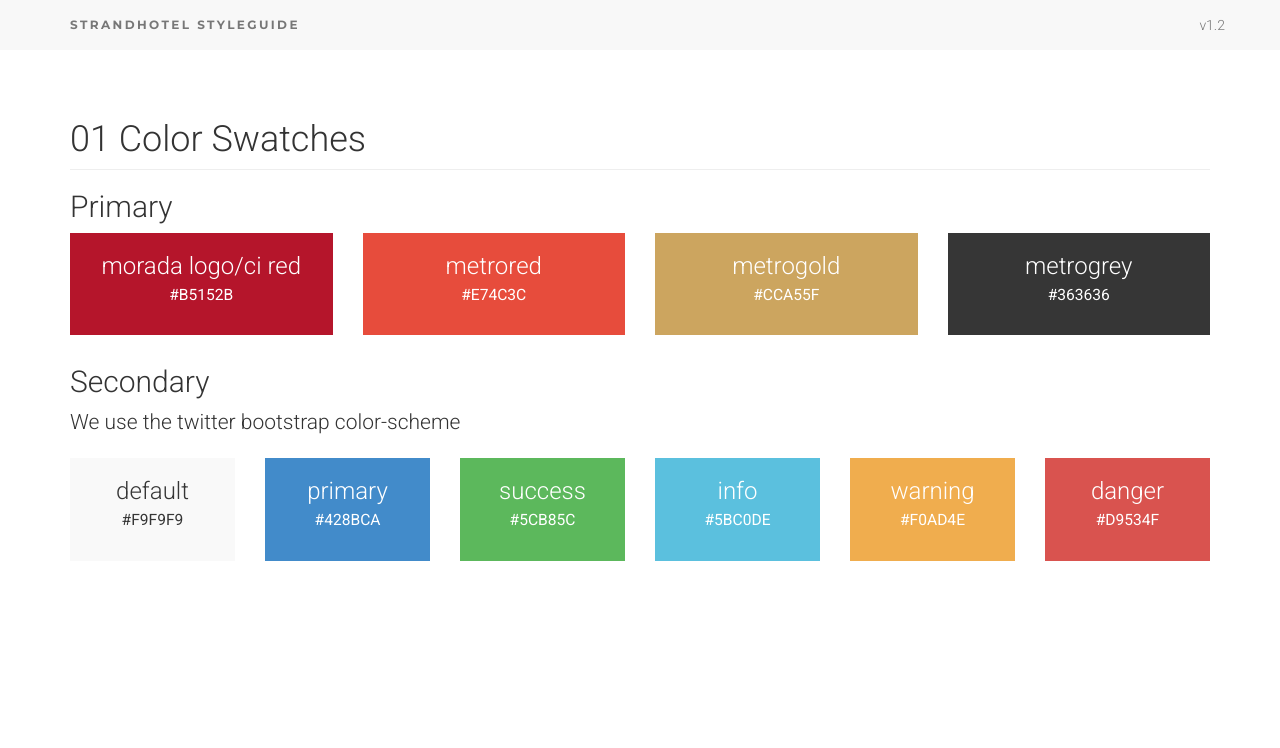
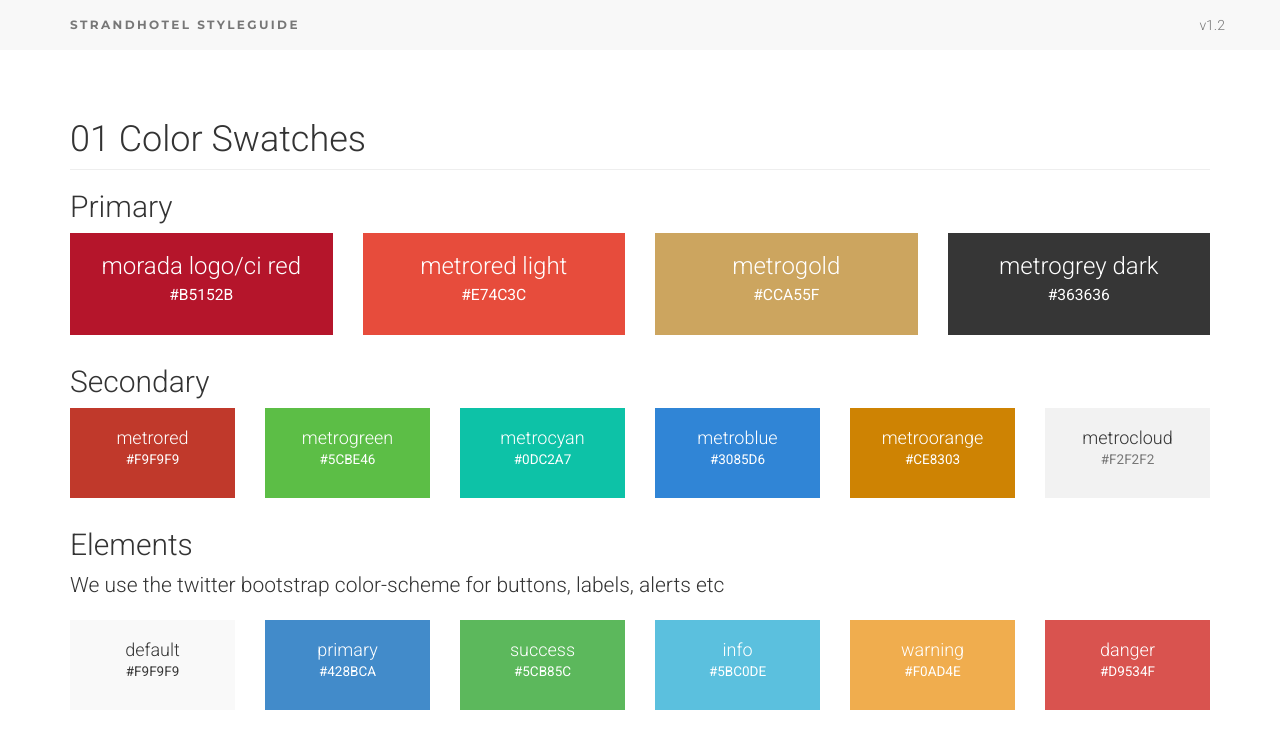
Before and after one commit to Duckstein/morada-strandhotel-styleguide, a plain HTML site: page source/index.html in a window 1280 px wide. Drawn offline with nearby package versions, Linux system fonts and the light colour scheme.

Commit message:
more colors
added sec colors and element colors

```diff
--- a/source/assets/css/style.css
+++ b/source/assets/css/style.css
@@ -50,7 +50,7 @@ a:focus {
     outline-offset: -2px;
 }
 
-h1, h2, h3 {
+h1, h2, h3, h4 {
 	font-weight: 300;
 	margin-top: 0;
 }
@@ -105,14 +105,32 @@ h1, h2, h3 {
 .moradared-bg {background: #b5152b; color: #ffffff;}
 .moradared-bg small {color: #ffffff;}
 
-.metrored-bg {background: #e74c3c; color: #ffffff;}
-.metrored-bg small {color: #ffffff;}
+.metroredlight-bg {background: #e74c3c; color: #ffffff;}
+.metroredlight-bg small {color: #ffffff;}
 
 .metrogold-bg {background: #CCA55F; color: #ffffff;}
 .metrogold-bg small {color: #ffffff;}
 
-.metrogrey-bg {background: #363636; color: #ffffff;}
-.metrogrey-bg small {color: #ffffff;}
+.metrogreydark-bg {background: #363636; color: #ffffff;}
+.metrogreydark-bg small {color: #ffffff;}
+
+.metrored-bg {background: #C0392B; color:#ffffff;}
+.metrored-bg small {color: #ffffff;}
+
+.metrogreen-bg {background: #5CBE46; color:#ffffff;}
+.metrogreen-bg small {color: #ffffff;}
+
+.metrocyan-bg {background: #0DC2A7; color:#ffffff;}
+.metrocyan-bg small {color: #ffffff;}
+
+.metroblue-bg {background: #3085D6; color:#ffffff;}
+.metroblue-bg small {color: #ffffff;}
+
+.metroorange-bg {background: #CE8303; color:#ffffff;}
+.metroorange-bg small {color: #ffffff;}
+
+.metrocloud-bg {background: #F2F2F2;}
+
 
 .default-bg {background: #f9f9f9; color: #363636;}
 .default-bg small {color: #363636;}
--- a/source/index.html
+++ b/source/index.html
@@ -63,8 +63,8 @@
                 </div>
             </div>
             <div class="col-md-3 text-center">
-            	<div class="color-tile metrored-bg">
-            		<h3>metrored<br><small>#E74C3C</small></h3>
+            	<div class="color-tile metroredlight-bg">
+            		<h3>metrored light<br><small>#E74C3C</small></h3>
                 </div>
             </div>
             <div class="col-md-3 text-center">
@@ -73,48 +73,87 @@
                 </div>
             </div>
             <div class="col-md-3 text-center">
-            	<div class="color-tile metrogrey-bg">
-            		<h3>metrogrey<br><small>#363636</small></h3>
+            	<div class="color-tile metrogreydark-bg">
+            		<h3>metrogrey dark<br><small>#363636</small></h3>
                 </div>
             </div>
         </div>
+
         <div class="row">
         	<div class="col-xs-12">
             	<h2>Secondary</h2>
+            </div>
+        </div>
+        <div class="row">
+       	  <div class="col-md-2 text-center">
+            	<div class="color-tile metrored-bg">
+            		<h4>metrored<br><small>#F9F9F9</small></h4>
+              </div>
+            </div>
+            <div class="col-md-2 text-center">
+            	<div class="color-tile metrogreen-bg">
+            		<h4>metrogreen<br><small>#5CBE46</small></h4>
+                </div>
+            </div>
+            <div class="col-md-2 text-center">
+            	<div class="color-tile metrocyan-bg">
+            		<h4>metrocyan<br><small>#0DC2A7</small></h4>
+                </div>
+            </div>
+            <div class="col-md-2 text-center">
+            	<div class="color-tile metroblue-bg">
+            		<h4>metroblue<br><small>#3085D6</small></h4>
+                </div>
+            </div>
+            <div class="col-md-2 text-center">
+            	<div class="color-tile metroorange-bg">
+            		<h4>metroorange<br><small>#CE8303</small></h4>
+                </div>
+            </div>
+            <div class="col-md-2 text-center">
+            	<div class="color-tile metrocloud-bg">
+            		<h4>metrocloud<br><small>#F2F2F2</small></h4>
+                </div>
+            </div>
+        </div>
+
+        <div class="row">
+        	<div class="col-xs-12">
+            	<h2>Elements</h2>
                 <p class="lead">
-                	We use the twitter bootstrap color-scheme
+                	We use the twitter bootstrap color-scheme for buttons, labels, alerts etc
                 </p>
             </div>
         </div>
         <div class="row">
        	  <div class="col-md-2 text-center">
             	<div class="color-tile default-bg">
-            		<h3>default<br><small>#F9F9F9</small></h3>
+            		<h4>default<br><small>#F9F9F9</small></h4>
               </div>
             </div>
             <div class="col-md-2 text-center">
             	<div class="color-tile primary-bg">
-            		<h3>primary<br><small>#428BCA</small></h3>
+            		<h4>primary<br><small>#428BCA</small></h4>
                 </div>
             </div>
             <div class="col-md-2 text-center">
             	<div class="color-tile success-bg">
-            		<h3>success<br><small>#5CB85C</small></h3>
+            		<h4>success<br><small>#5CB85C</small></h4>
                 </div>
             </div>
             <div class="col-md-2 text-center">
             	<div class="color-tile info-bg">
-            		<h3>info<br><small>#5BC0DE</small></h3>
+            		<h4>info<br><small>#5BC0DE</small></h4>
                 </div>
             </div>
             <div class="col-md-2 text-center">
             	<div class="color-tile warning-bg">
-            		<h3>warning<br><small>#F0AD4E</small></h3>
+            		<h4>warning<br><small>#F0AD4E</small></h4>
                 </div>
             </div>
             <div class="col-md-2 text-center">
             	<div class="color-tile danger-bg">
-            		<h3>danger<br><small>#D9534F</small></h3>
+            		<h4>danger<br><small>#D9534F</small></h4>
                 </div>
             </div>
         </div>
```
